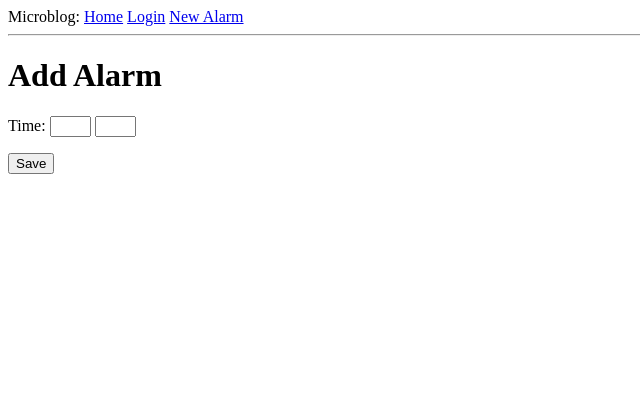
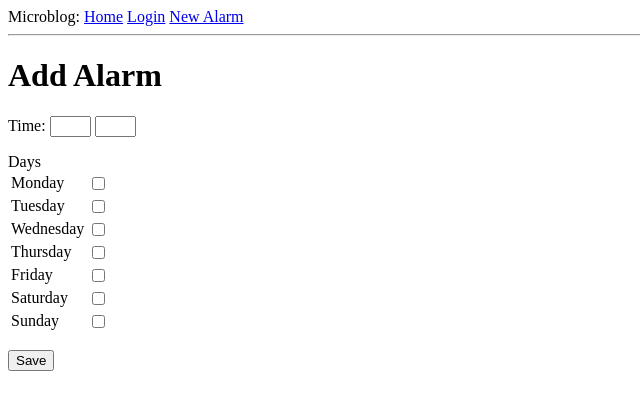
Before and after one commit to lennymlopes/cw-webapp, a Flask app: page /new in a window 1280 px wide. Shown: the top 410 px of the page, without its empty margins (0-640 px from the left). Run offline with Flask 2, Linux system fonts and the light colour scheme.

Commit message:
add selector for days

```diff
--- a/app/forms.py
+++ b/app/forms.py
@@ -1,5 +1,5 @@
 from flask_wtf import FlaskForm
-from wtforms import Form, StringField, PasswordField, BooleanField, SubmitField, DateField, IntegerField, SelectField, validators
+from wtforms import Form, StringField, PasswordField, BooleanField, SubmitField, DateField, IntegerField, SelectField, validators, SelectMultipleField, RadioField
 from wtforms.validators import DataRequired, NumberRange
 from wtforms_components import IntegerField
 from werkzeug.datastructures import MultiDict
@@ -15,4 +15,13 @@ class LoginForm(FlaskForm):
 class NewAlarmForm(FlaskForm):
 	hours = IntegerField('Hour', validators=[NumberRange(min=0, max=23, message='lol')])
 	minutes = IntegerField('Minute', validators=[NumberRange(min=0, max=59, message='lol')])
+	#days = SelectMultipleField('Days', choices=[('1','Monday'),('2','Tuesday'),('3','Tuesday'),('4','Tuesday'),('5','Tuesday')] )
+	#alt_days = RadioField('Days', choices=[('1','Monday'),('2','Tuesday'),('3','Tuesday'),('4','Tuesday'),('5','Tuesday')] )
+	monday = BooleanField('Monday')
+	tuesday = BooleanField('Tuesday')
+	wednesday = BooleanField('Wednesday')
+	thursday = BooleanField('Thursday')
+	friday = BooleanField('Friday')
+	saturday = BooleanField('Saturday')
+	sunday = BooleanField('Sunday')
 	submit = SubmitField('Save')
--- a/app/templates/alarm.html
+++ b/app/templates/alarm.html
@@ -10,6 +10,35 @@
 			<!-- {{ form.minutes.label }}<br> -->
 			{{ form.minutes(size=2) }}<br>
 		</p>
+		<p>Days
+		<table>
+			<tr>
+				<td>{{ form.monday.label }}</td>
+				<td>{{ form.monday }}</td></tr>
+			<tr>
+				<td>{{ form.tuesday.label }}</td>
+				<td>{{ form.tuesday }}</td></tr>
+			<tr>
+				<td>{{ form.wednesday.label }}</td>
+				<td>{{ form.wednesday }}</td></tr>
+			<tr>
+				<td>{{ form.thursday.label }}</td>
+				<td>{{ form.thursday }}</td>
+			</tr>
+			<tr>
+				<td>{{ form.friday.label }}</td>
+				<td>{{ form.friday }}</td>
+			</tr>
+			<tr>
+				<td>{{ form.saturday.label }}</td>
+				<td>{{ form.saturday }}</td>
+			</tr>
+			<tr>
+				<td>{{ form.sunday.label }}</td>
+				<td>{{ form.sunday }}</td>
+			</tr>
+		</table>
+		</p>
 		<p>{{ form.submit() }}</p>
 	</form>
 {% endblock %}
```
